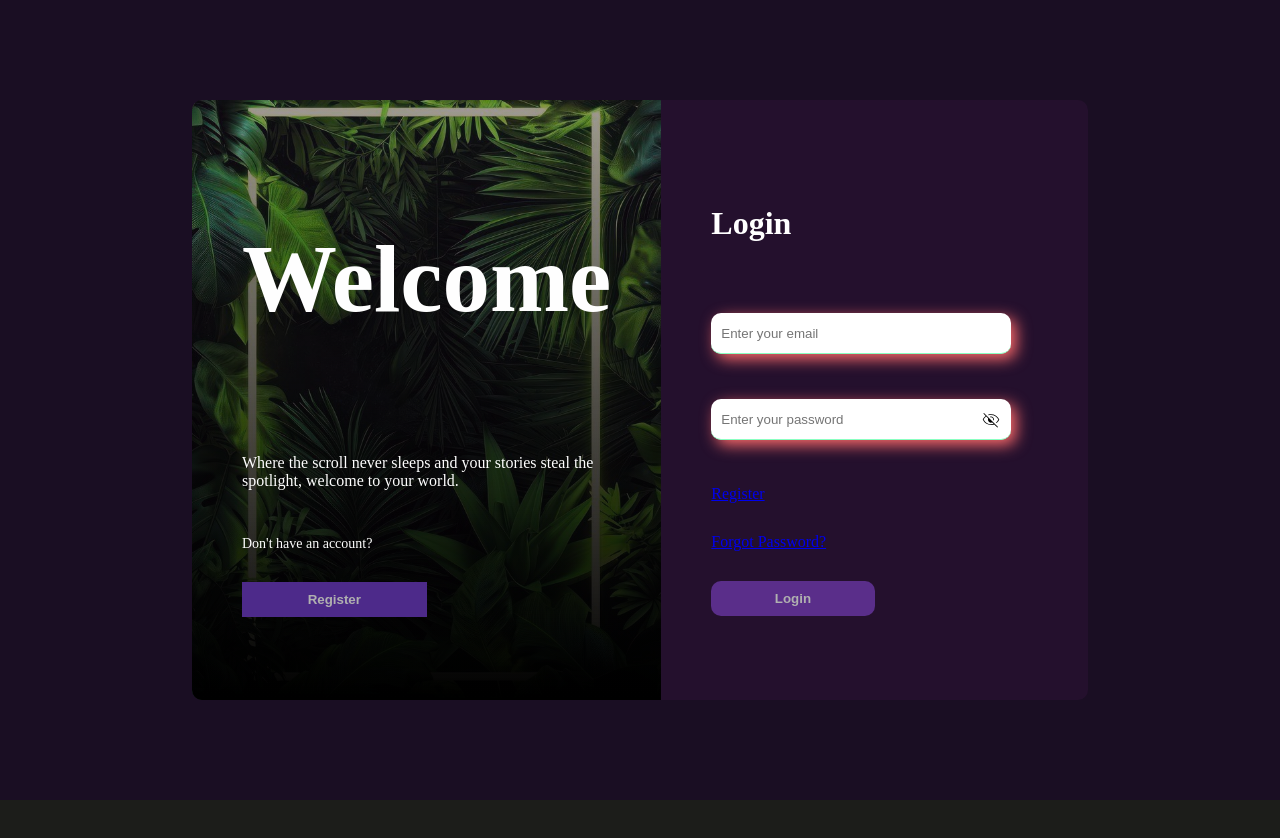
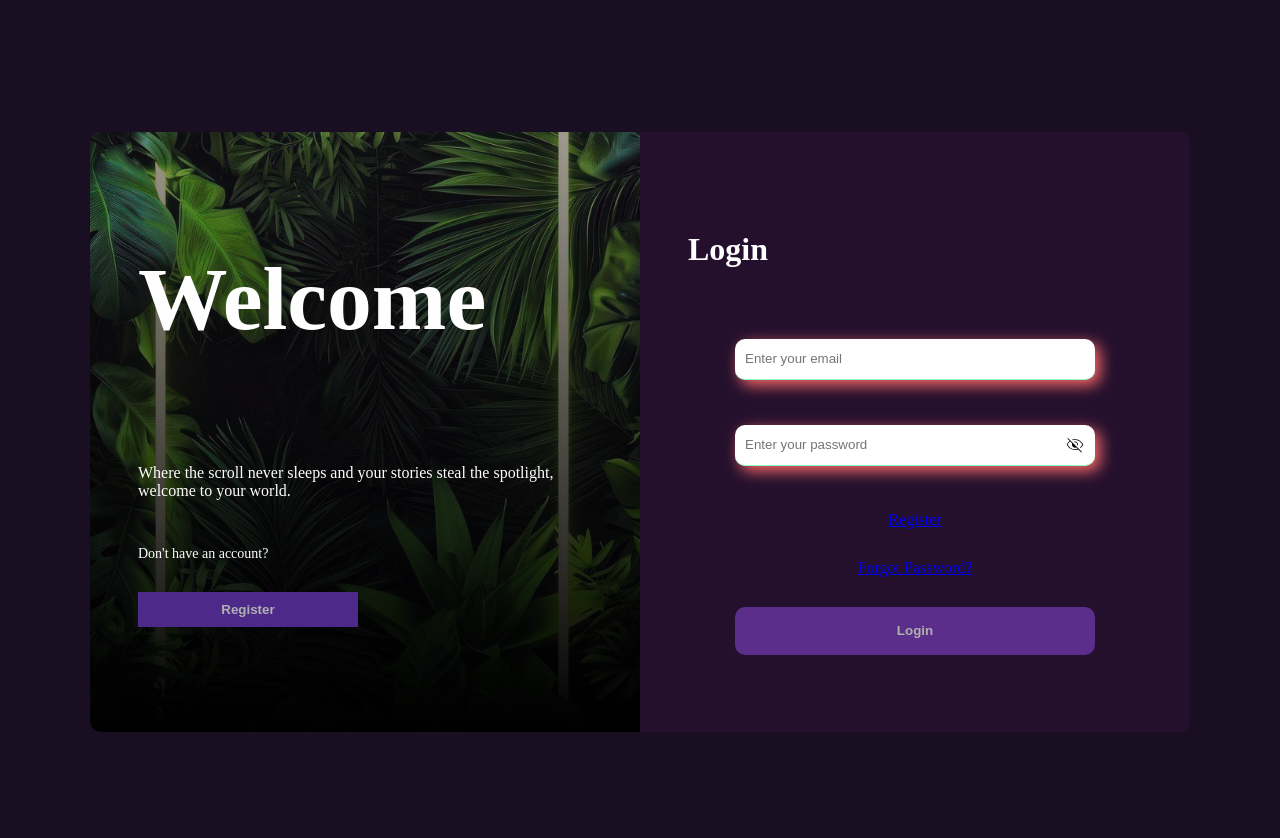
Before and after one commit to Gevans4352/Like-Me-Social-Media, a React (Vite) app: page /Login in a window 1280 px wide. Shown: the top 838 px of the page. Before the commit the page ends 800 px from the top, so only its background shows below. Built offline with nearby package versions, Linux system fonts and the light colour scheme; no server answers.

Commit message:
style(login): improve responsive layout and form styling

```diff
--- a/src/Pages/LoginPage/Login.scss
+++ b/src/Pages/LoginPage/Login.scss
@@ -25,7 +25,8 @@ body,
   height: 100%;
 }
 .login {
-  height: 100vh;
+  min-height: 100vh;
+  padding: 2rem;
   background-color: #1a0e23;
   display: flex;
   justify-content: center;
@@ -37,7 +38,7 @@ body,
   .card {
     display: flex;
     background-color: #24102d;
-    width: 70%;
+    width: min(1100px, 92%);
     border-radius: 10px;
     min-height: 600px;
     overflow: hidden;
@@ -55,41 +56,36 @@ body,
     }
     .left {
       flex: 1;
-      background: linear-gradient(rgba(29, 14, 36, 0.411), black),
+      background:
+        linear-gradient(rgba(29, 14, 36, 0.411), black),
         url("./dc05e2b0-f177-4bdb-939e-a5ebcb4cf234.jpg") center;
       background-size: cover;
-      padding: 50px;
+      padding:clamp(2rem,4vw,3rem);
       display: flex;
       flex-direction: column;
       gap: 30px;
       color: #fefefe;
       @include tablet {
-        padding: 30px;
+        .left {
+          flex: 0.9;
+        }
+        .right {
+          flex: 1.1;
+        }
       }
       @include mobile {
         display: none;
       }
       h2 {
-        font-size: 70px;
-        line-height: 75px;
-        @include tablet {
-          font-size: 60px;
-          line-height: 70px;
-        }
-        @include mobile {
-          font-size: 36px;
-          line-height: 40px;
-        }
-      }
-      h2 {
-        font-size: 95px;
-        line-height: 100px;
+        font-size: clamp(3rem, 7vw, 6rem);
+        line-height: 1;
       }
       span {
         font-size: 14px;
       }
       button {
-        width: 50%;
+        width: 100%;
+        max-width: 220px;
         padding: 10px;
         border: none;
         background-color: var(--color-primary-light);
@@ -100,7 +96,7 @@ body,
     }
     .right {
       flex: 1;
-      padding: 50px;
+      padding:clamp(2rem,4vw,3rem);
       display: flex;
       flex-direction: column;
       gap: 50px;
@@ -119,13 +115,16 @@ body,
       form {
         display: flex;
         flex-direction: column;
+        align-items: center;
+        width: 100%;
         gap: 30px;
         @include mobile {
           gap: 20px;
         }
         .input-wrapper {
           position: relative;
-          width: 300px;
+          width: 100%;
+          max-width: 360px;
           margin-bottom: 15px;
           @include mobile {
             width: 100%;
@@ -163,7 +162,9 @@ body,
         object-fit: contain;
       }
       button[type="submit"] {
-        width: 50%;
+        width: 100%;
+        max-width: 360px;
+        height: 48px;
         padding: 10px;
         border: none;
         border-radius: 10px;
@@ -381,4 +382,18 @@ body,
       background-color: rgba(204, 51, 51, 0.1);
     }
   }
+
 }
+@media (max-width: 600px) and (orientation: landscape) {
+  .card {
+    flex-direction: column;
+  }
+
+  .left {
+    display: none;
+  }
+
+  .right {
+    width: 100%;
+  }
+}
```
